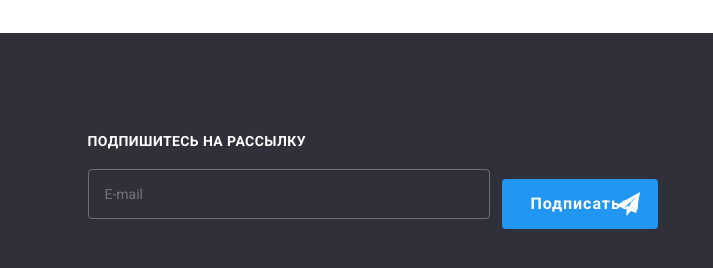
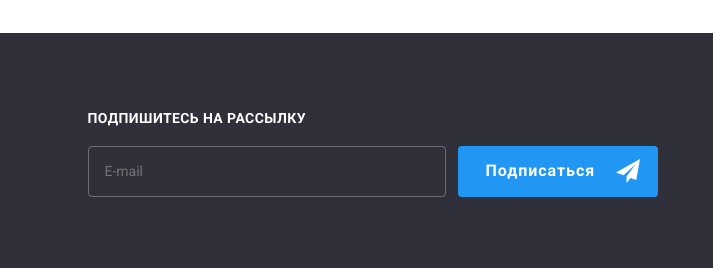
Before and after one commit to Te-tiana/goit-markup-hw-08, a plain HTML site: page index.html in a window 1280 px wide. Shown: the part 3394-3662 px from the top of the page, 567-1280 px from the left. Drawn offline with nearby package versions, Linux system fonts and the light colour scheme.

Commit message:
подправлена кнопка и форма

```diff
--- a/sass/components/_button.scss
+++ b/sass/components/_button.scss
@@ -60,7 +60,7 @@
 .button__footer {
 	position: relative;
 	padding: 10px 28px;
-	width: 200px;
+	min-width: 200px;
 
 	font-weight: $bold-fw;
 	line-height: $btn-pr-lh;
--- a/sass/layouts/_footer.scss
+++ b/sass/layouts/_footer.scss
@@ -13,10 +13,13 @@
 	@media screen and (min-width: 1200px) {
 		flex-direction: row;
 		justify-content: center;
+		text-align: baseline;
+		align-items: center;
+	}
 	}
 
 
-}
+
 
 
 .container__about-us,
@@ -86,7 +89,10 @@
 	margin: 0;
 	background: transparent;
 
-	text-align: center;
+	align-items: center;
+	@media screen and (min-width: 1200px) {
+   margin-top: -45px;
+	}
 
 
 	}
@@ -96,9 +102,10 @@
 	flex-direction: column;
 	 align-items: center;
 	  justify-content: center;
+
 	  @media screen and (min-width: 1200px) {
 		flex-direction: row;
-	align-items: center;
+	align-items: flex-start;
 	}
 }
 
```
Also changed, not shown: css/main.css, css/main.min.css, css/portfolio.css, css/portfolio.min.css, 4 other files.
